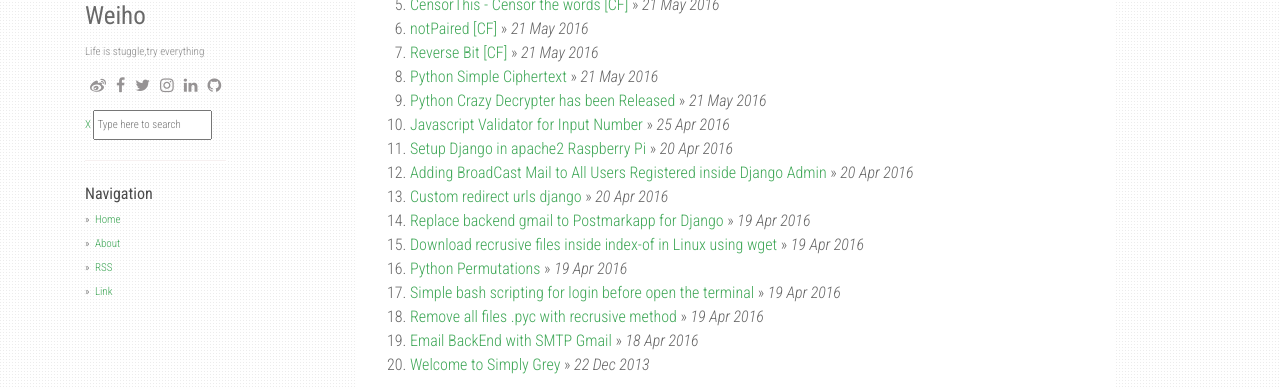
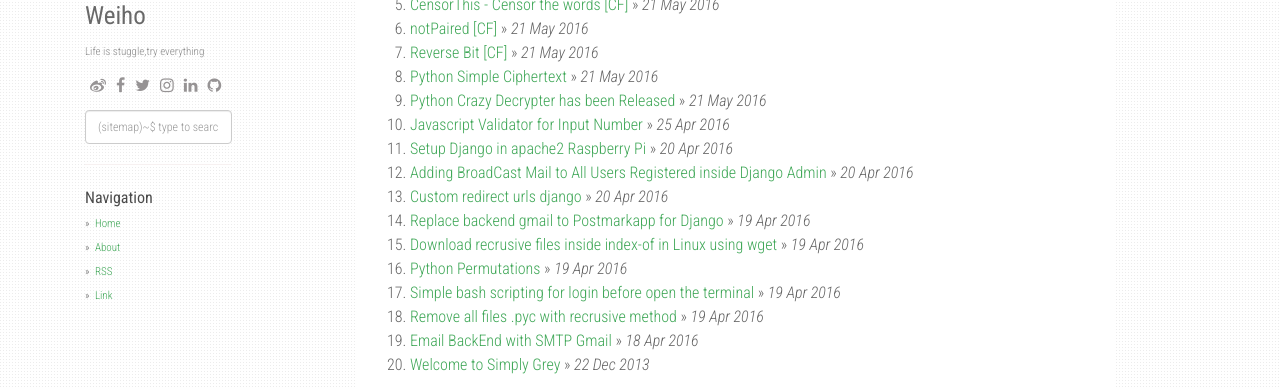
Before and after one commit to we1h0/zhaoweiho.github.io, a Jekyll site: the page built from index.html, in a window 1280 px wide. Shown: the part 193-581 px from the top of the page. Built offline with Jekyll 4.4.1, drawn with Linux system fonts in a browser that asks for light colours; nearby versions of some CDN libraries; the list of posts is cut into pages by our own code.

Commit message:
weiho
search

```diff
--- a/_layouts/default.html
+++ b/_layouts/default.html
@@ -128,17 +128,13 @@ layout: compress
               {% endfor %}
             </ul>
           </div>
-		  <!--
+
           <div class="search" id="js-search">
             <input type="text" placeholder="(sitemap)~$ type to search" class="search__input form-control" id="js-search__input">
             <ul class="search__results" id="js-search__results"></ul>
           </div>
-		  -->
-		<div class="super-search" id="js-super-search">
-		  <a href="javascript:void(0)" onclick="superSearch.toggle()" class="super-search__close-btn">X</a>
-		  <input type="text" placeholder="Type here to search" class="super-search__input" id="js-super-search__input">
-		<ul class="super-search__results" id="js-super-search__results"></ul>
-		</div>
+
+
           <hr />
           <ul class="sidebar-nav">
             <strong>Navigation</strong>
```
